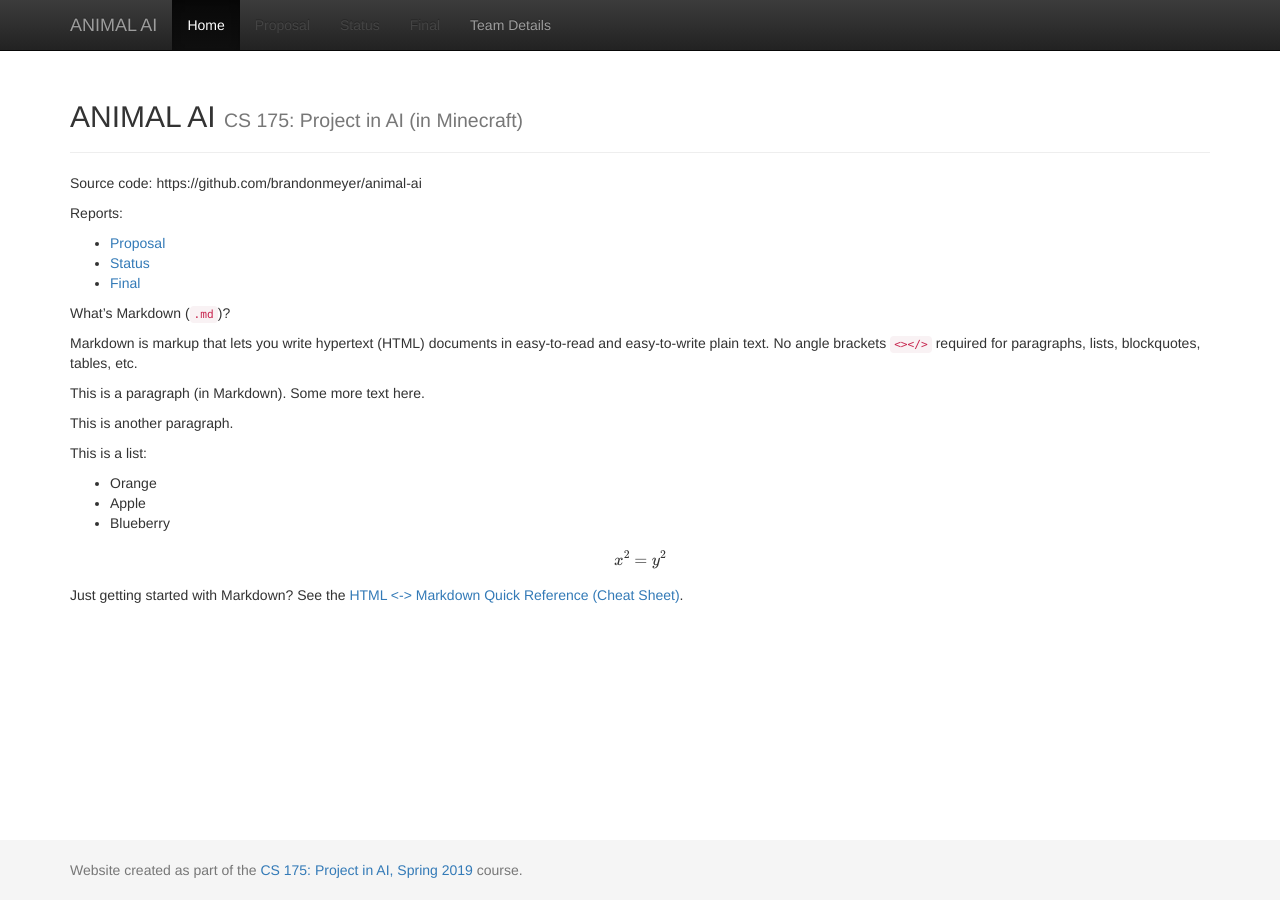
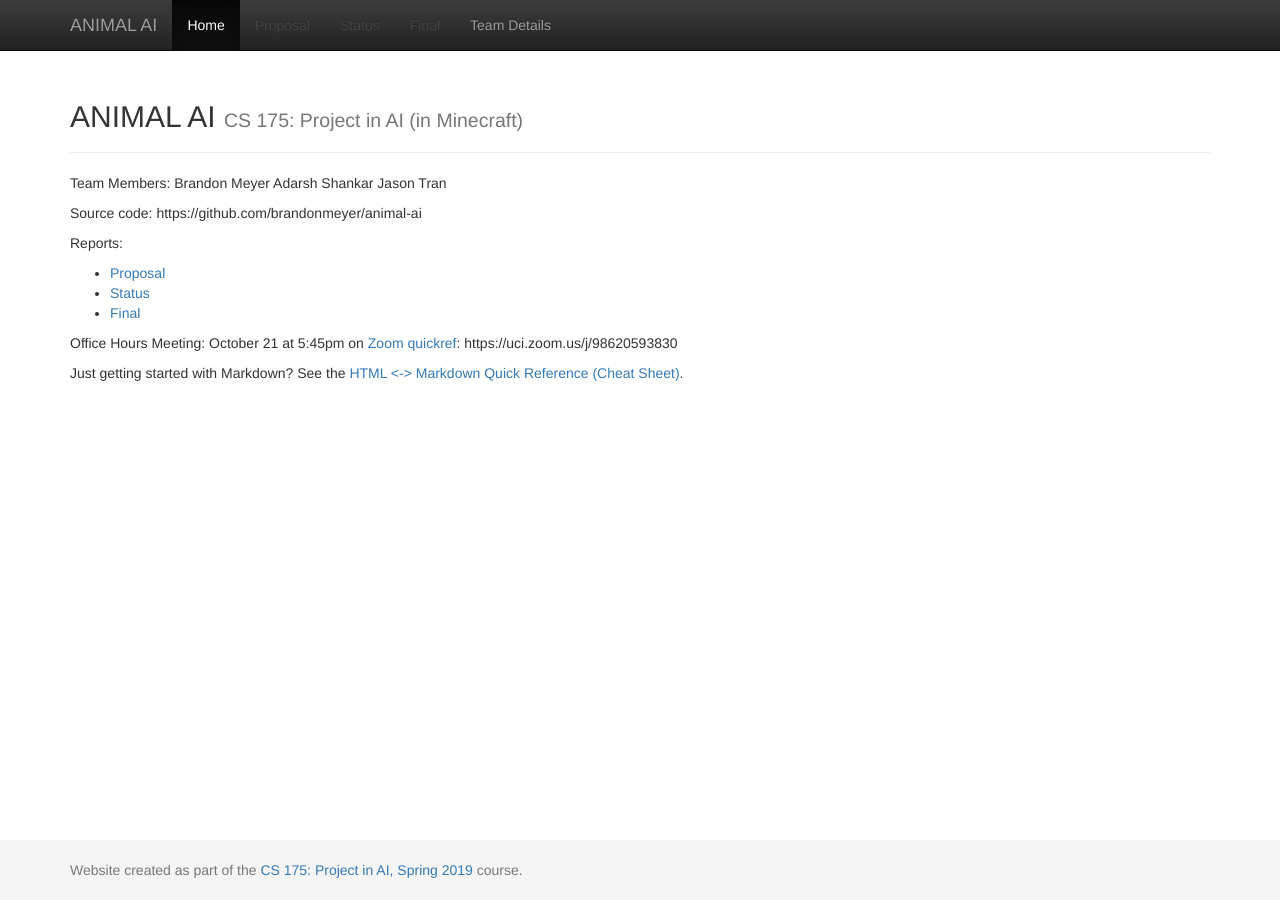
Before and after one commit to brandonmeyer/BarnyardBot, a Jekyll site: the page built from docs/index.md, in a window 1280 px wide. Built offline with Jekyll 4.4.1, drawn with Linux system fonts in a browser that asks for light colours; formulas are drawn with MathJax 3.

Commit message:
Update index.md

```diff
--- a/docs/index.md
+++ b/docs/index.md
@@ -2,6 +2,11 @@
 layout: default
 title:  Home
 ---
+
+Team Members:
+Brandon Meyer
+Adarsh Shankar
+Jason Tran
 
 Source code: https://github.com/brandonmeyer/animal-ai
 
@@ -11,30 +16,10 @@ Reports:
 - [Status](status.html)
 - [Final](final.html)
 
-What's Markdown (`.md`)?
-
-Markdown is markup that lets you write hypertext (HTML) documents
-in easy-to-read and easy-to-write plain text.
-No angle brackets `<></>` required for
-paragraphs, lists, blockquotes, tables, etc.
-
-
-This is a paragraph (in Markdown). Some more
-text here.
-
-This is another paragraph.
-
-This is a list:
-
-- Orange
-- Apple
-- Blueberry
-
-$$x^2 = y^2$$
-
+Office Hours Meeting: October 21 at 5:45pm on [Zoom][quickref]
+[quickref]: https://uci.zoom.us/j/98620593830
 
 Just getting started with Markdown?
 See the [HTML <-> Markdown Quick Reference (Cheat Sheet)][quickref].
 
-
 [quickref]: https://github.com/mundimark/quickrefs/blob/master/HTML.md
```
